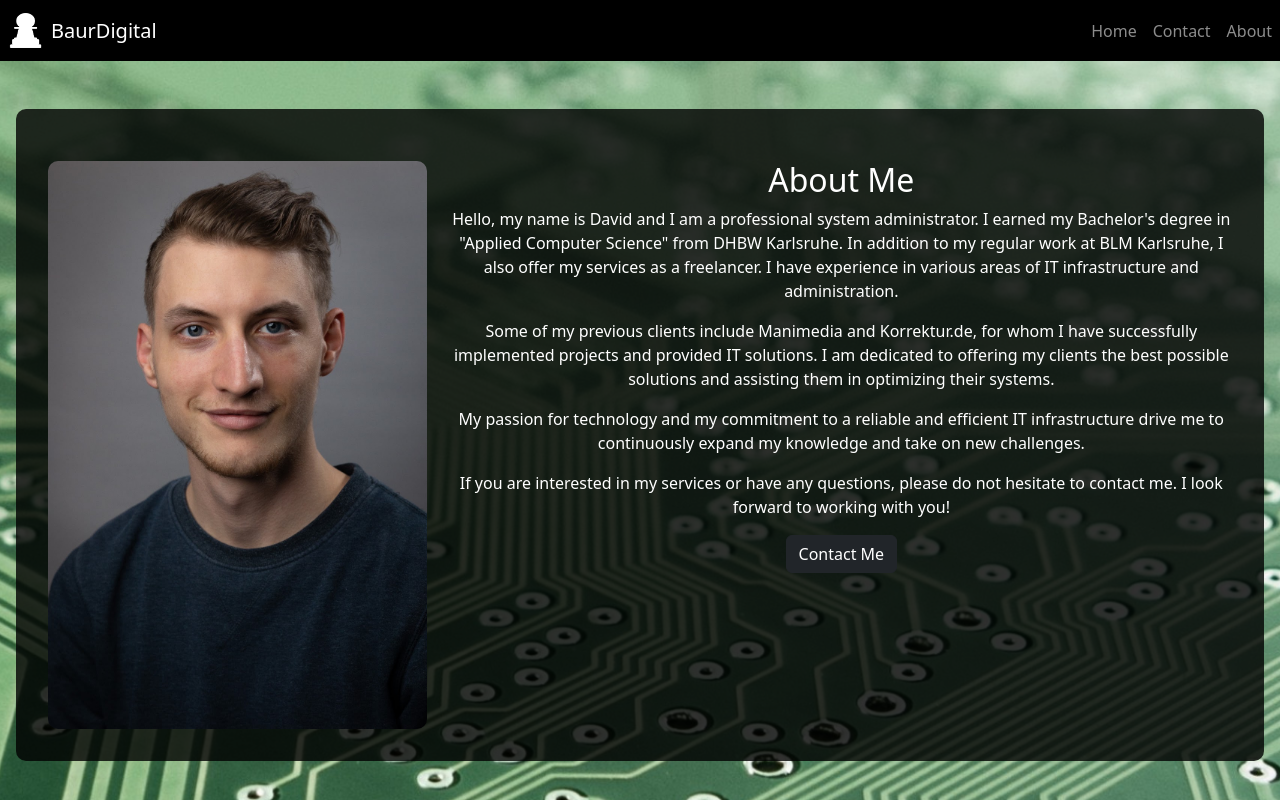
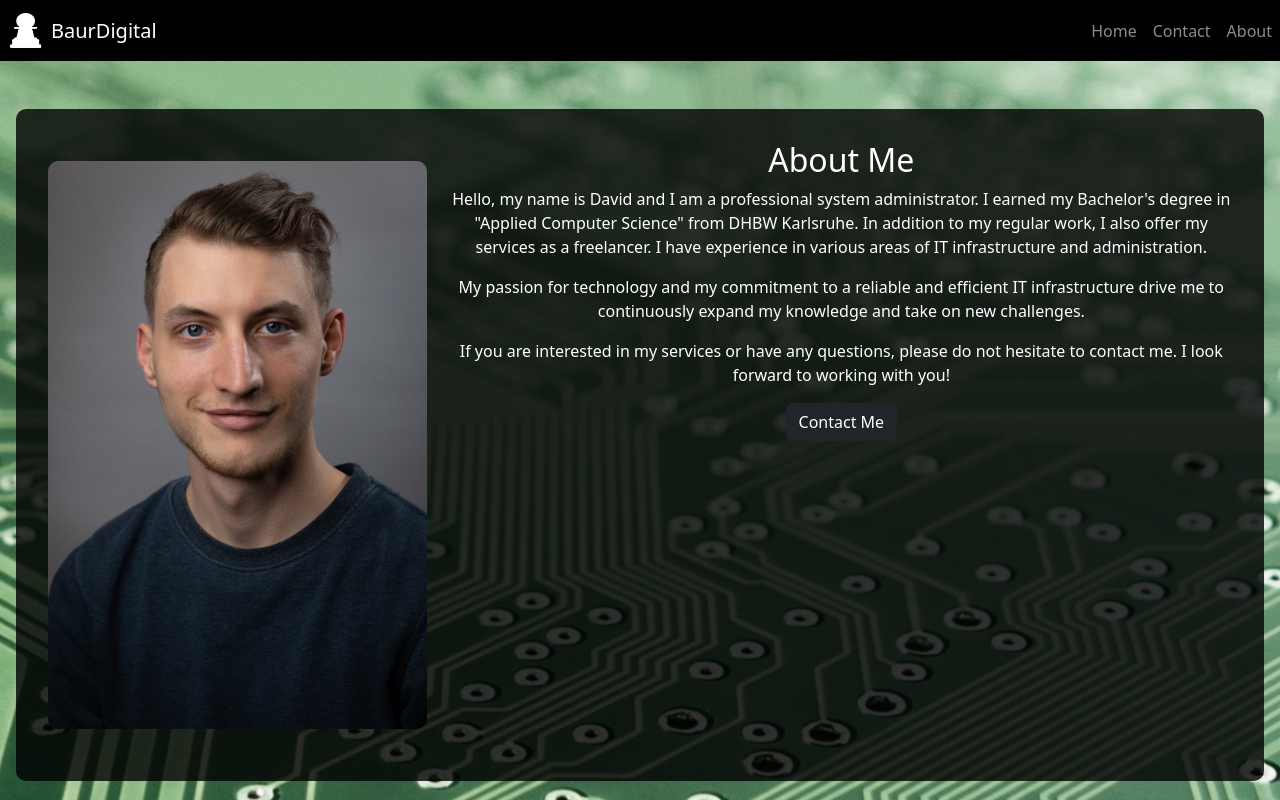
Before and after one commit to pr0gr4mm4r/webpagetest, a React (Create React App) app: page /about in a window 1280 px wide. Shown: the top 800 px of the page. Built offline with nearby package versions, Linux system fonts and the light colour scheme.

Commit message:
wieder v

```diff
--- a/src/App.js
+++ b/src/App.js
@@ -10,16 +10,16 @@ import backgroundImageUrl from './components/board-453758_1920.jpg';
 function App() {
   return (
     <Router>
-      <div style={{ overflowY: 'auto' }}>
+      <div style={{ overflowY: 'hidden' }}>
         <Navigationbar />
         <div style={{
           backgroundImage: `url(${backgroundImageUrl})`,
           backgroundSize: 'cover',
           backgroundPosition: 'bottom',
-          backgroundRepeat: 'no-repeat',
+          backgroundRepeat: 'repeat',
           width: 'auto',
           height: '170vh',
-          overflowY: 'auto',
+          overflowY: 'hidden',
           display: 'flex',
           flexDirection: 'column',
           justifyContent: 'flex-start',
--- a/src/components/personal.js
+++ b/src/components/personal.js
@@ -15,17 +15,17 @@ export default function Personal() {
       padding: '2em',
       borderRadius: '10px',
       marginTop: '2em',
-      maxWidth: '100%', // Ensure the container doesn't exceed the screen width
-      overflowX: 'hidden' // Prevent horizontal scrolling
+      maxWidth: '200%', // Ensure the container doesn't exceed the screen width
+      overflowX: 'hidden', // Prevent horizontal scrolling
+      overflowY: 'hidden' // Allow vertical scrolling only if necessary
     }}>
       <div className="row">
-        <div className="col-md-4 col-12" style={{ display: 'flex', justifyContent: 'center' }}> {/* Ensure the image takes full width on small screens */}
+        <div className="col-md-4 col-12" style={{ display: 'flex', justifyContent: 'center', marginBottom: '20px' }}> {/* Ensure the image takes full width on small screens */}
           <img src={logo} className="img-fluid" alt="Portrait von David" style={{ marginTop: '20px', borderRadius: '10px' }} />
         </div>
-        <div className="col-md-8 col-12" style={{ marginTop: '20px' }}> {/* Ensure the text takes full width on small screens */}
+        <div className="col-md-8 col-12"> {/* Ensure the text takes full width on small screens */}
           <h2>About Me</h2>
-          <p>Hello, my name is David and I am a professional system administrator. I earned my Bachelor's degree in "Applied Computer Science" from DHBW Karlsruhe. In addition to my regular work at BLM Karlsruhe, I also offer my services as a freelancer. I have experience in various areas of IT infrastructure and administration.</p>
-          <p>Some of my previous clients include Manimedia and Korrektur.de, for whom I have successfully implemented projects and provided IT solutions. I am dedicated to offering my clients the best possible solutions and assisting them in optimizing their systems.</p>
+          <p>Hello, my name is David and I am a professional system administrator. I earned my Bachelor's degree in "Applied Computer Science" from DHBW Karlsruhe. In addition to my regular work, I also offer my services as a freelancer. I have experience in various areas of IT infrastructure and administration.</p>
           <p>My passion for technology and my commitment to a reliable and efficient IT infrastructure drive me to continuously expand my knowledge and take on new challenges.</p>
           <p>If you are interested in my services or have any questions, please do not hesitate to contact me. I look forward to working with you!</p>
           <button className='btn btn-dark' onClick={handleExperienceMoreClick}>Contact Me</button>
```
